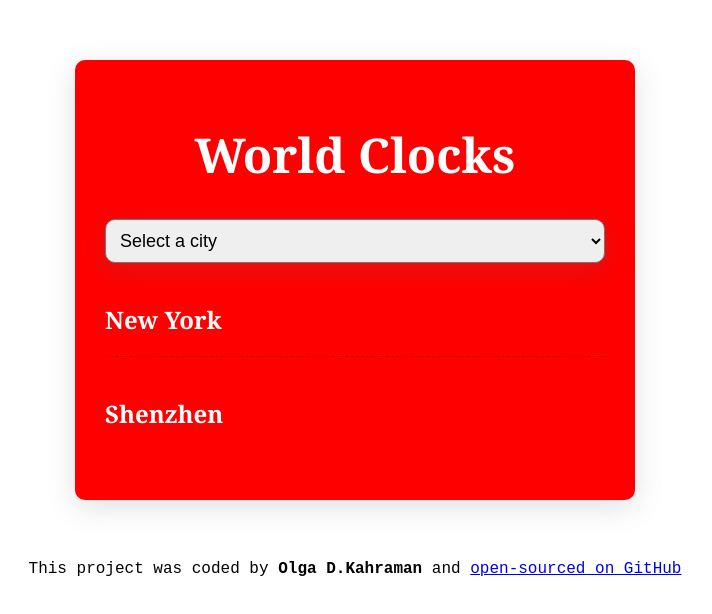
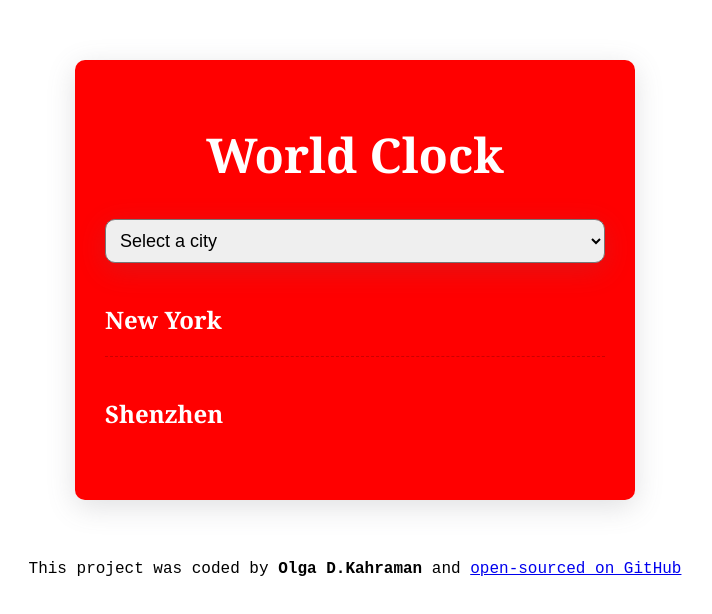
Before and after one commit to olgakahraman/world-clocks-app, a plain HTML site: page index.html in a window 1280 px wide. Shown: the whole page, without its empty margins (285-997 px from the left). Drawn offline with nearby package versions, Linux system fonts and the light colour scheme; a script that the page names is missing.

Commit message:
Update index.html

```diff
--- a/index.html
+++ b/index.html
@@ -18,7 +18,7 @@
   </head>
   <body>
     <div class="container">
-      <h1>World Clocks</h1>
+      <h1>World Clock</h1>
 
       <select id="city">
         <option value="">Select a city</option>
```
